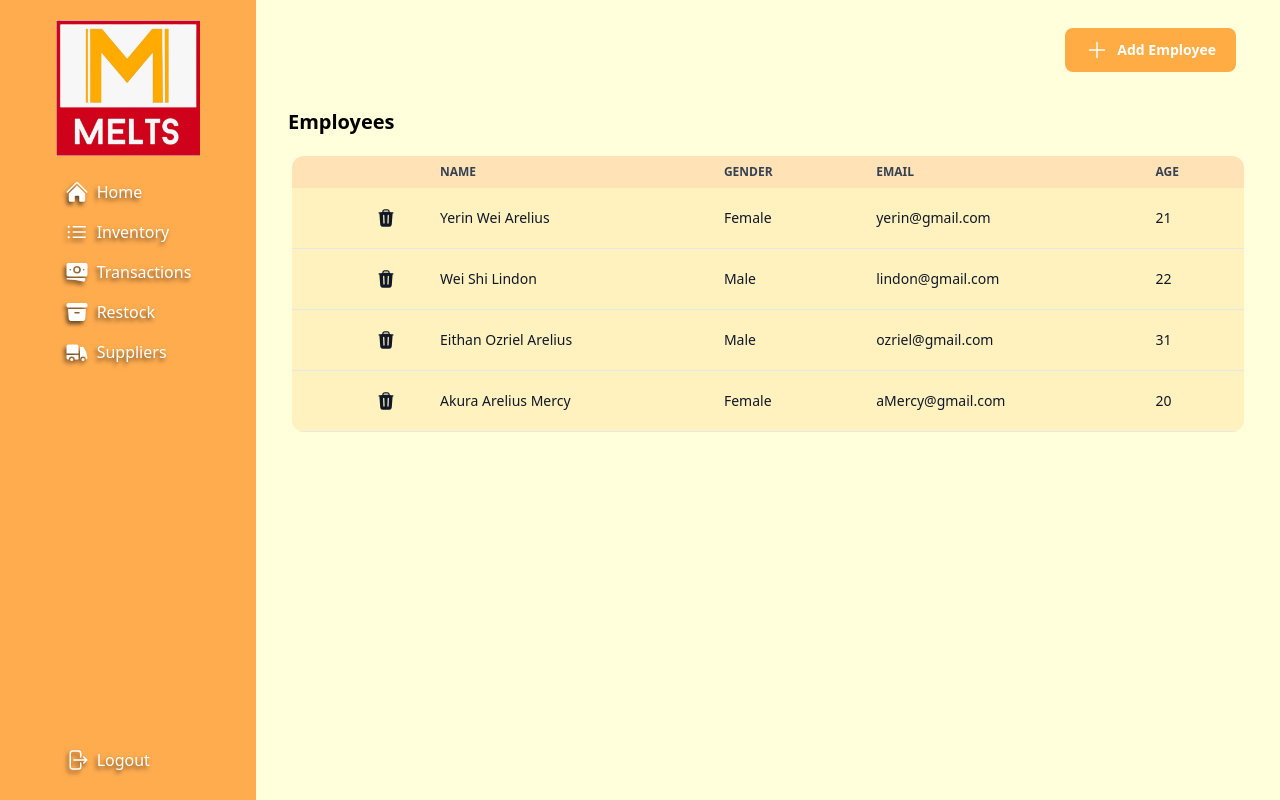
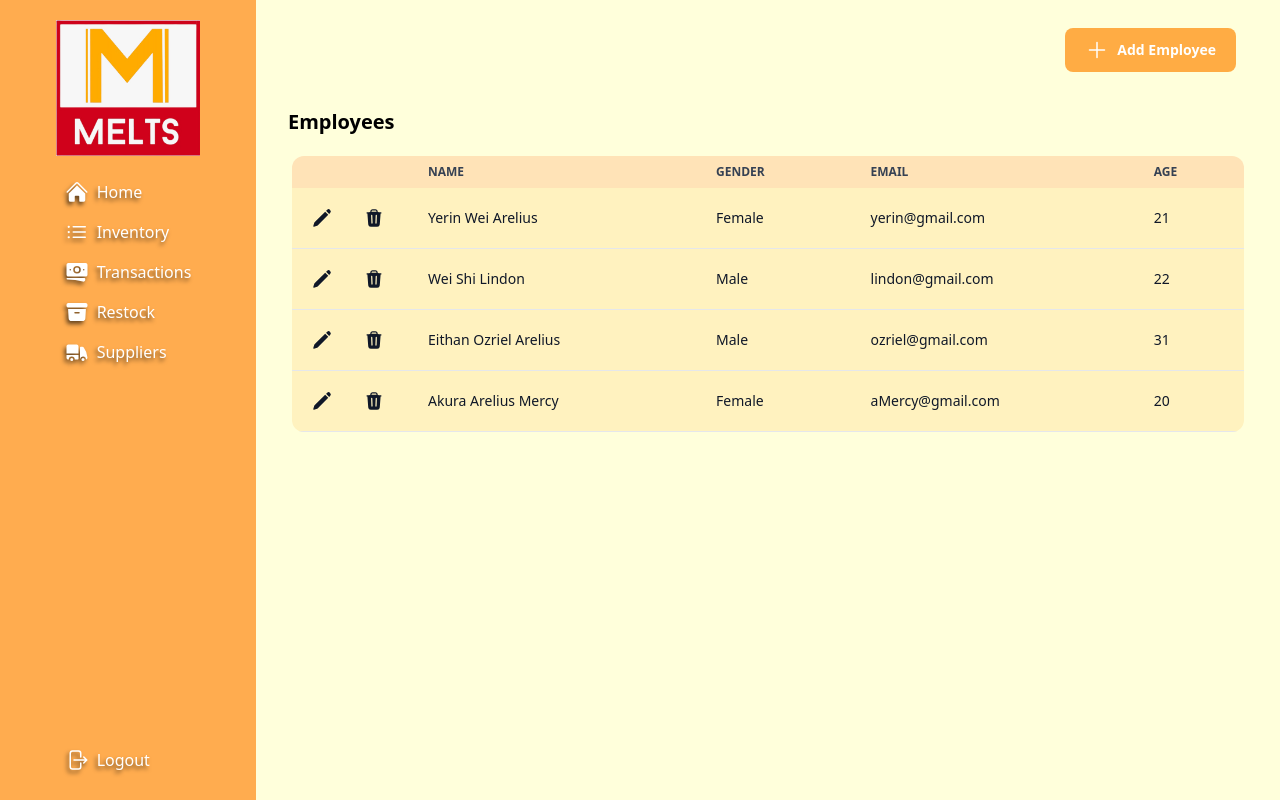
Before and after one commit to rcSabucido/melts-inventory, a React (Vite) app: page /employee in a window 1280 px wide. Built offline with nearby package versions, Linux system fonts and the light colour scheme; no server answers.

Commit message:
Animate table modal buttons and fix bug of pencil icon not showing up

```diff
--- a/src/components/FullTableModal.jsx
+++ b/src/components/FullTableModal.jsx
@@ -1,6 +1,8 @@
 import RestockTable from "./RestockTable";
 import { useState } from "react";
 import { XMarkIcon } from "@heroicons/react/24/solid";
+
+import Button from '../components/Button.jsx';
 
 const FullTableModal = ({columns, data, onClose}) => {
     const [currentPage, setCurrentPage] = useState(1);
@@ -33,10 +35,10 @@ const FullTableModal = ({columns, data, onClose}) => {
                 <RestockTable columns={columns} data={currentRows} />
             </div>
             <div className='flex justify-center gap-4 absolute bottom-25 left-12 right-15'>
-            <button className='text-orange-500 hover:text-orange-700 font-medium cursor-pointer' onClick={handlePreviousPage} disabled={currentPage === 1}>Previous</button>
-            <button className='text-orange-500 hover:text-orange-700 font-medium cursor-pointer' onClick={handleNextPage} disabled={currentPage === totalPages}>
+            <Button className='text-orange-500 hover:text-orange-700 font-medium cursor-pointer' onClick={handlePreviousPage} disabled={currentPage === 1}>Previous</Button>
+            <Button className='text-orange-500 hover:text-orange-700 font-medium cursor-pointer' onClick={handleNextPage} disabled={currentPage === totalPages}>
               Next {currentPage < totalPages && '→'}
-              </button>
+              </Button>
           </div>
         </div>
     )
--- a/src/components/InventoryTable.jsx
+++ b/src/components/InventoryTable.jsx
@@ -1,5 +1,5 @@
 import { useState } from "react";
-import { PencilIcon,TrashIcon } from "@heroicons/react/24/solid";
+import { PencilIcon, TrashIcon } from "@heroicons/react/24/solid";
 import EditItems from "./EditModal";
 import DeleteModal from "./DeleteModal";
 import { createClient } from '@supabase/supabase-js';
@@ -68,7 +68,7 @@ const InventoryTable = ({ columns, data, refreshData }) => {
                 <td key="0" className="w-25 px-5">
                   <div className='flex gap-8 justify-center items-center'>
                     <AnimatedIconWrapper size='12' onClick={() => handleEdit(row)}>
-                      <PencilIcon className='p-4 cursor-pointer'/>
+                      <PencilIcon className='h-5 w-5 cursor-pointer'/>
                     </AnimatedIconWrapper>
                     <AnimatedIconWrapper size='12' onClick={() => handleDelete(row)}>
                       <TrashIcon className='h-5 w-5 cursor-pointer' />
--- a/src/components/ModifiableTable.jsx
+++ b/src/components/ModifiableTable.jsx
@@ -28,7 +28,7 @@ const ModifiableTable = ({ columns, data, className, onEditClick, onDeleteClick,
                   <div className='flex gap-8 justify-center items-center'>
                     <AnimatedIconWrapper size='12' onClick={() =>
                       returnIndex ? onEditClick({index: rowIndex, row: row}) : onEditClick(row)}>
-                      <PencilIcon className='p-4 cursor-pointer'/>
+                      <PencilIcon className='h-5 w-5 cursor-pointer'/>
                     </AnimatedIconWrapper>
                     <AnimatedIconWrapper size='12' onClick={() =>
                       returnIndex ? onDeleteClick({index: rowIndex, row: row}) : onEditClick(row)}>
```
